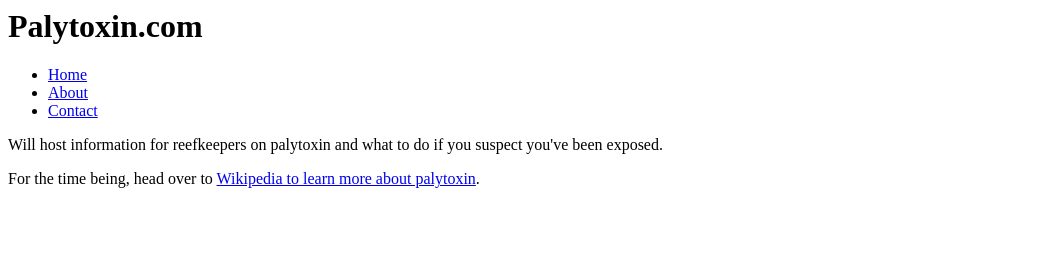
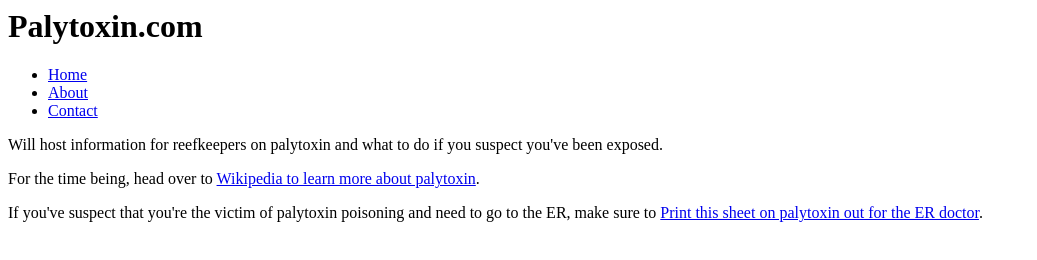
Before and after one commit to sgraber/palytoxin.com, a plain HTML site: page index.html in a window 1280 px wide. Shown: the whole page, without its empty margins (0-1037 px from the left). Drawn offline with Linux system fonts and the light colour scheme.

Commit message:
added data sheet link

```diff
--- a/index.html
+++ b/index.html
@@ -16,5 +16,9 @@
 
     <p>For the time being, head over to <a href="https://secure.wikimedia.org/wikipedia/en/wiki/Palytoxin">Wikipedia
         to learn more about palytoxin</a>.<p>
+
+    <p>If you've suspect that you're the victim of palytoxin poisoning and need
+        to go to the ER, make sure to <a href="http://www.cbwinfo.com/Biological/Toxins/Palytoxin.html">Print
+            this sheet on palytoxin out for the ER doctor</a>.</p>
 </body>
 </html>
```
